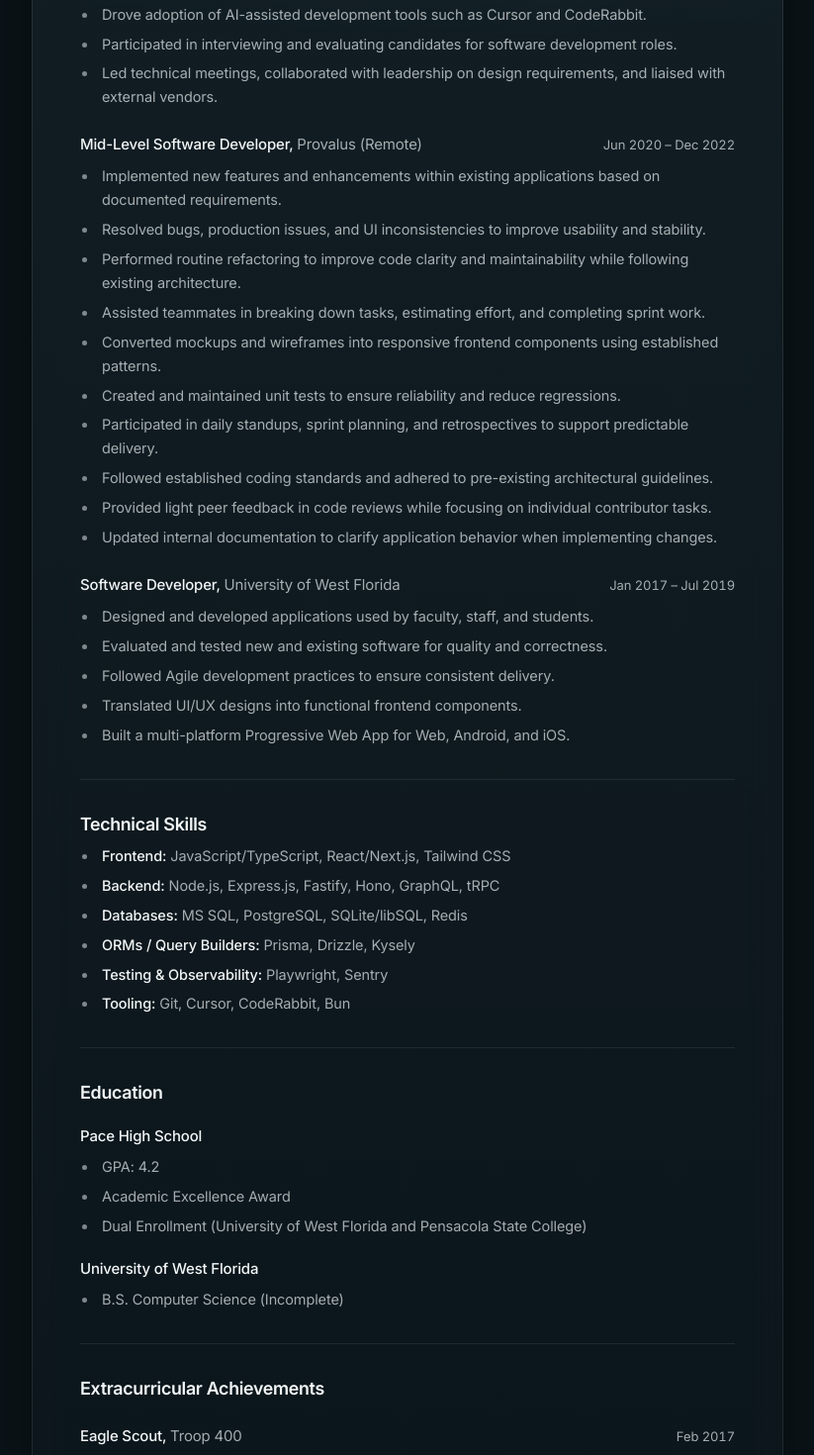
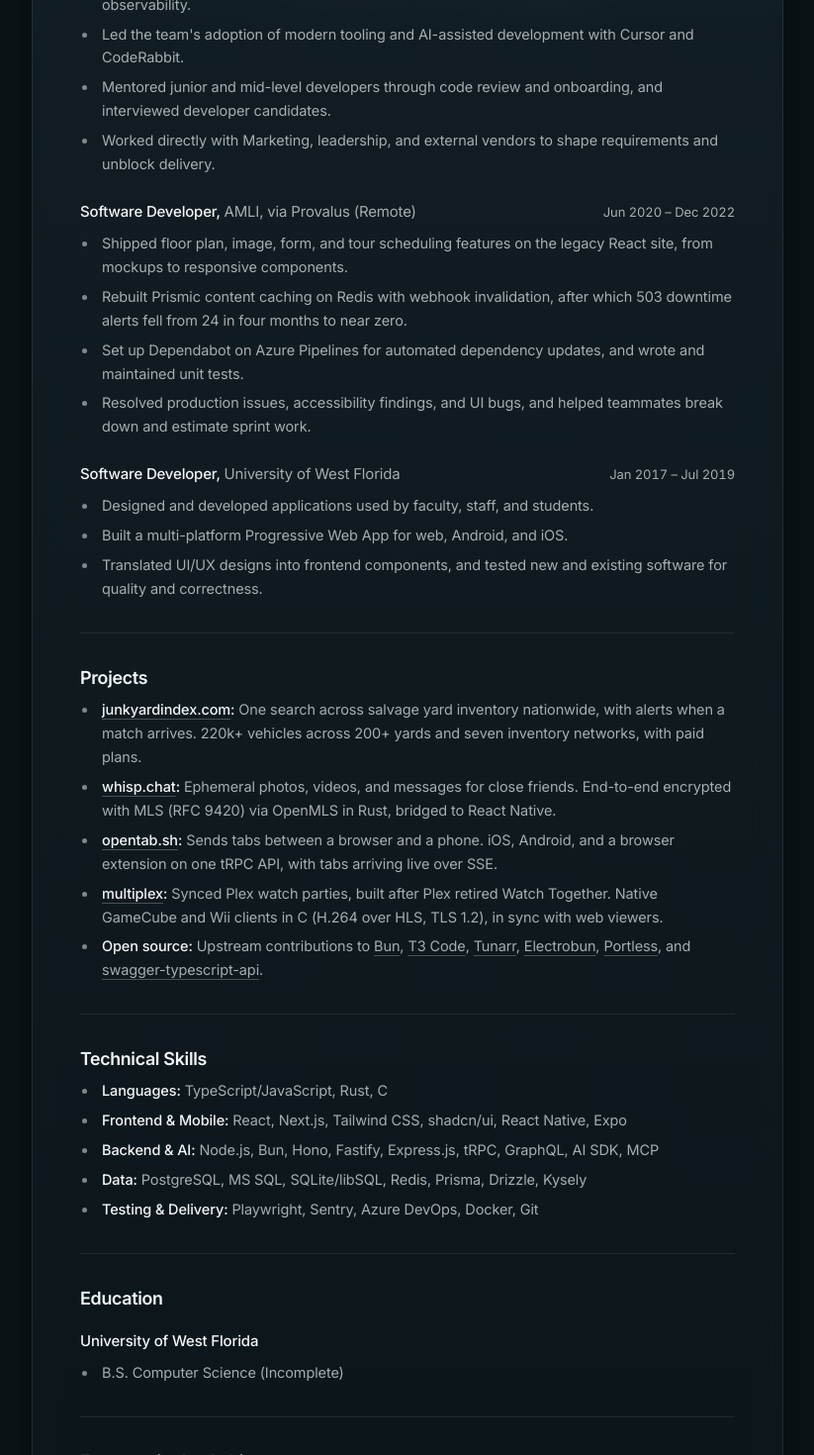
Before and after one commit to AugusDogus/augie.gg, a Next.js app: page /resume in a window 1280 px wide. Shown: the part 800-2270 px from the top of the page at 99% size, without its empty margins (32-855 px from the left). Built offline with nearby package versions, Linux system fonts and the light colour scheme.

Commit message:
Rewrite the résumé around AMLI.com, Ask AMLI, and shipped projects, with measured results

```diff
--- a/src/app/resume/layout.tsx
+++ b/src/app/resume/layout.tsx
@@ -8,7 +8,7 @@ import { cn } from "~/lib/utils";
 export const metadata: Metadata = {
   title: "Résumé",
   description:
-    "Senior software developer at Provalus since January 2023, based in Pensacola, FL. Next.js, TypeScript, CI/CD, and Playwright.",
+    "Senior software developer building AMLI.com and Ask AMLI, based in Pensacola, FL. Next.js, TypeScript, React Native, and Rust.",
   alternates: { canonical: "/resume" },
 };
 
--- a/src/app/resume/page.mdx
+++ b/src/app/resume/page.mdx
@@ -1,6 +1,8 @@
 # Augie Luebbers
 
 Pensacola,&nbsp;FL&nbsp;· [hi@augie.gg](mailto:hi@augie.gg)<span className="resume-sep">&nbsp;·</span><br className="resume-break" /> [augie.gg](/)&nbsp;· [github.com/AugusDogus](https://github.com/AugusDogus)
+
+I lead AMLI.com and built Ask AMLI, the company's internal AI assistant. On my own time I build and ship products, including a salvage yard search engine with paid plans and an end-to-end encrypted messenger.
 
 ---
 
@@ -8,43 +10,34 @@ Pensacola,&nbsp;FL&nbsp;· [hi@augie.gg](mailto:hi@augie.gg)<span className="res
 
 <div className="resume-role">
 
-### Senior Software Developer<span className="resume-sep">,</span> <span className="resume-org">Provalus (Remote)</span>
+### Senior Software Developer<span className="resume-sep">,</span> <span className="resume-org">AMLI, via Provalus (Remote)</span>
 
 _Jan 2023 – Present_
 
 </div>
 
-- Lead maintainer and primary point of contact for AMLI.com, overseeing architecture, reliability, feature development, and stakeholder coordination.
-- Designed and led the migration from a legacy Create React App codebase to a modern Next.js platform using TypeScript, Tailwind, tRPC, and shadcn/ui.
-- Architected and implemented CI/CD pipelines in Azure DevOps, improving build speed, deployment reliability, and automation coverage.
-- Built an end-to-end Playwright test suite to increase stability and reduce regressions.
-- Improved performance, uptime, latency, error rates, and build times through targeted application and infrastructure optimizations.
-- Introduced structured logging, monitoring, and observability improvements using Sentry.
-- Mentored junior and mid-level developers through code reviews, technical guidance, and onboarding.
-- Worked closely with Marketing and Business teams to streamline requirements and reduce delivery bottlenecks.
-- Led modernization initiatives across the team, introducing improved tooling, architecture patterns, and development workflows.
-- Drove adoption of AI-assisted development tools such as Cursor and CodeRabbit.
-- Participated in interviewing and evaluating candidates for software development roles.
-- Led technical meetings, collaborated with leadership on design requirements, and liaised with external vendors.
+- Lead maintainer and primary point of contact for [AMLI.com](https://www.amli.com), responsible for architecture, reliability, and delivery.
+- Designed and led the migration from Create React App to Next.js with TypeScript, Tailwind, tRPC, and shadcn/ui. The first migrated page cut Speed Index from 6.1s to 1.1s and Total Blocking Time from 2,940ms to 620ms in PageSpeed Insights.
+- Designed and built Ask AMLI, an internal AI assistant with role-scoped access to company data, Power BI, and financial reporting. It rolled out company-wide in October 2026 and passed 120 active users in its first month.
+- Architected the CI/CD pipelines in Azure DevOps and cut build and deploy time from over 30 minutes to about 6.
+- Built the test suites: 110+ end-to-end Playwright tests on AMLI.com that run on every pull request and nightly, and 2,000+ automated tests on Ask AMLI.
+- Instrumented AMLI.com with Sentry for error tracking, performance monitoring, and cache observability.
+- Led the team's adoption of modern tooling and AI-assisted development with Cursor and CodeRabbit.
+- Mentored junior and mid-level developers through code review and onboarding, and interviewed developer candidates.
+- Worked directly with Marketing, leadership, and external vendors to shape requirements and unblock delivery.
 
 <div className="resume-role">
 
-### Mid-Level Software Developer<span className="resume-sep">,</span> <span className="resume-org">Provalus (Remote)</span>
+### Software Developer<span className="resume-sep">,</span> <span className="resume-org">AMLI, via Provalus (Remote)</span>
 
 _Jun 2020 – Dec 2022_
 
 </div>
 
-- Implemented new features and enhancements within existing applications based on documented requirements.
-- Resolved bugs, production issues, and UI inconsistencies to improve usability and stability.
-- Performed routine refactoring to improve code clarity and maintainability while following existing architecture.
-- Assisted teammates in breaking down tasks, estimating effort, and completing sprint work.
-- Converted mockups and wireframes into responsive frontend components using established patterns.
-- Created and maintained unit tests to ensure reliability and reduce regressions.
-- Participated in daily standups, sprint planning, and retrospectives to support predictable delivery.
-- Followed established coding standards and adhered to pre-existing architectural guidelines.
-- Provided light peer feedback in code reviews while focusing on individual contributor tasks.
-- Updated internal documentation to clarify application behavior when implementing changes.
+- Shipped floor plan, image, form, and tour scheduling features on the legacy React site, from mockups to responsive components.
+- Rebuilt Prismic content caching on Redis with webhook invalidation, after which 503 downtime alerts fell from 24 in four months to near zero.
+- Set up Dependabot on Azure Pipelines for automated dependency updates, and wrote and maintained unit tests.
+- Resolved production issues, accessibility findings, and UI bugs, and helped teammates break down and estimate sprint work.
 
 <div className="resume-role">
 
@@ -55,31 +48,32 @@ _Jan 2017 – Jul 2019_
 </div>
 
 - Designed and developed applications used by faculty, staff, and students.
-- Evaluated and tested new and existing software for quality and correctness.
-- Followed Agile development practices to ensure consistent delivery.
-- Translated UI/UX designs into functional frontend components.
-- Built a multi-platform Progressive Web App for Web, Android, and iOS.
+- Built a multi-platform Progressive Web App for web, Android, and iOS.
+- Translated UI/UX designs into frontend components, and tested new and existing software for quality and correctness.
+
+---
+
+## Projects
+
+- **[junkyardindex.com](https://junkyardindex.com):** One search across salvage yard inventory nationwide, with alerts when a match arrives. 220k+ vehicles across 200+ yards and seven inventory networks, with paid plans.
+- **[whisp.chat](https://whisp.chat):** Ephemeral photos, videos, and messages for close friends. End-to-end encrypted with MLS (RFC 9420) via OpenMLS in Rust, bridged to React Native.
+- **[opentab.sh](https://opentab.sh):** Sends tabs between a browser and a phone. iOS, Android, and a browser extension on one tRPC API, with tabs arriving live over SSE.
+- **[multiplex](https://github.com/AugusDogus/multiplex):** Synced Plex watch parties, built after Plex retired Watch Together. Native GameCube and Wii clients in C (H.264 over HLS, TLS 1.2), in sync with web viewers.
+- **Open source:** Upstream contributions to [Bun](https://github.com/oven-sh/bun/pull/8875), [T3 Code](https://github.com/pingdotgg/t3code/pull/7421), [Tunarr](https://github.com/chrisbenincasa/tunarr/pull/1039), [Electrobun](https://github.com/blackboardsh/electrobun/pull/83), [Portless](https://github.com/vercel-labs/portless/pull/122), and [swagger-typescript-api](https://github.com/acacode/swagger-typescript-api/pull/1046).
 
 ---
 
 ## Technical Skills
 
-- **Frontend:** JavaScript/TypeScript, React/Next.js, Tailwind CSS
-- **Backend:** Node.js, Express.js, Fastify, Hono, GraphQL, tRPC
-- **Databases:** MS SQL, PostgreSQL, SQLite/libSQL, Redis
-- **ORMs / Query Builders:** Prisma, Drizzle, Kysely
-- **Testing & Observability:** Playwright, Sentry
-- **Tooling:** Git, Cursor, CodeRabbit, Bun
+- **Languages:** TypeScript/JavaScript, Rust, C
+- **Frontend & Mobile:** React, Next.js, Tailwind CSS, shadcn/ui, React Native, Expo
+- **Backend & AI:** Node.js, Bun, Hono, Fastify, Express.js, tRPC, GraphQL, AI SDK, MCP
+- **Data:** PostgreSQL, MS SQL, SQLite/libSQL, Redis, Prisma, Drizzle, Kysely
+- **Testing & Delivery:** Playwright, Sentry, Azure DevOps, Docker, Git
 
 ---
 
 ## Education
-
-### Pace High School
-
-- GPA: 4.2
-- Academic Excellence Award
-- Dual Enrollment (University of West Florida and Pensacola State College)
 
 ### University of West Florida
 
--- a/src/styles/resume.css
+++ b/src/styles/resume.css
@@ -17,14 +17,22 @@
 }
 .resume-sheet > p:first-of-type > a {
   color: var(--color-fg);
+}
+.resume-sheet > p:first-of-type > a,
+.resume-sheet li a {
   text-decoration-color: #ffffff40;
   text-decoration-thickness: 1px;
   transition: text-decoration-color 150ms var(--ease-out);
 }
 @media (hover: hover) and (pointer: fine) {
-  .resume-sheet > p:first-of-type > a:hover {
+  .resume-sheet > p:first-of-type > a:hover,
+  .resume-sheet li a:hover {
     text-decoration-color: var(--color-fg-2);
   }
+}
+/* The summary, under the contact line. */
+.resume-sheet > p + p {
+  margin-top: 14px;
 }
 .resume-sheet h2 {
   margin: 32px 0 4px;
@@ -168,9 +176,13 @@
     margin: 0 0 6pt;
     font-size: 9.5pt;
   }
-  .resume-sheet > p:first-of-type > a {
+  .resume-sheet > p:first-of-type > a,
+  .resume-sheet li a {
     color: inherit;
     text-decoration: none;
+  }
+  .resume-sheet > p + p {
+    margin: 0 0 6pt;
   }
   .resume-sheet h2 {
     font-size: 11.5pt;
```
